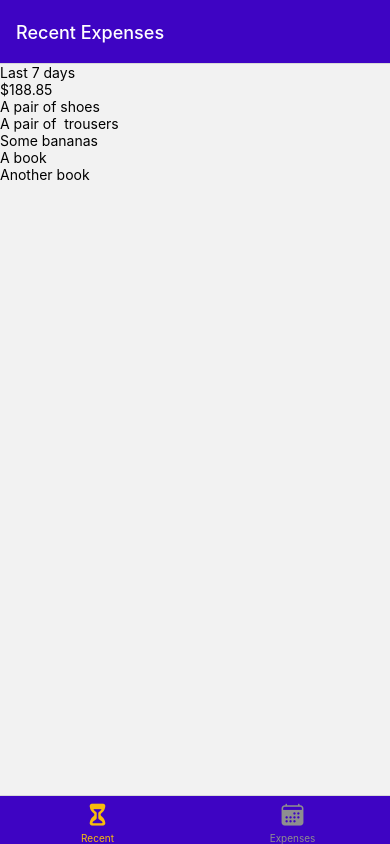
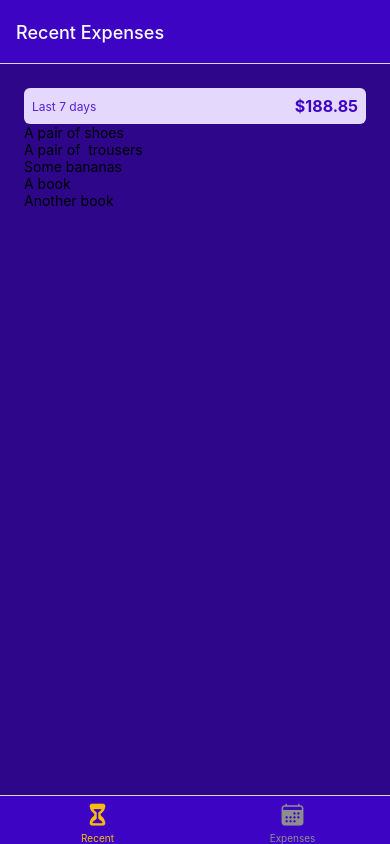
Before and after one commit to Danofu/rn-expenses-tracker, a React Native app: screen / in a window 390 px wide. Built offline with nearby package versions, Linux system fonts and the light colour scheme.

Commit message:
Add styling to ExpensesSummery and ExpensesOutput components

```diff
--- a/src/components/ExpensesOutput/ExpensesSummary.jsx
+++ b/src/components/ExpensesOutput/ExpensesSummary.jsx
@@ -1,15 +1,16 @@
 import PropTypes from 'prop-types';
-import { Text, View } from 'react-native';
+import { StyleSheet, Text, View } from 'react-native';
 
+import { GlobalStyles } from 'constants/styles';
 import { expensesDefaultProps, expensesPropTypes } from 'components/ExpensesOutput/prop-types';
 
 function ExpensesSummary({ expenses, periodName }) {
   const expensesSum = expenses.reduce((sum, expense) => sum + expense.amount, 0);
 
   return (
-    <View>
-      <Text>{periodName}</Text>
-      <Text>${expensesSum.toFixed(2)}</Text>
+    <View style={styles.container}>
+      <Text style={styles.period}>{periodName}</Text>
+      <Text style={styles.sum}>${expensesSum.toFixed(2)}</Text>
     </View>
   );
 }
@@ -19,3 +20,23 @@
 ExpensesSummary.defaultProps = { ...expensesDefaultProps, periodName: '' };
 
 export default ExpensesSummary;
+
+const styles = StyleSheet.create({
+  container: {
+    alignItems: 'center',
+    backgroundColor: GlobalStyles.colors.primary50,
+    borderRadius: 6,
+    flexDirection: 'row',
+    justifyContent: 'space-between',
+    padding: 8,
+  },
+  period: {
+    color: GlobalStyles.colors.primary400,
+    fontSize: 12,
+  },
+  sum: {
+    color: GlobalStyles.colors.primary500,
+    fontSize: 16,
+    fontWeight: 'bold',
+  },
+});
--- a/src/components/ExpensesOutput/index.jsx
+++ b/src/components/ExpensesOutput/index.jsx
@@ -1,8 +1,9 @@
 import PropTypes from 'prop-types';
-import { View } from 'react-native';
+import { StyleSheet, View } from 'react-native';
 
 import ExpensesList from 'components/ExpensesOutput/ExpensesList';
 import ExpensesSummary from 'components/ExpensesOutput/ExpensesSummary';
+import { GlobalStyles } from 'constants/styles';
 import { expensesDefaultProps, expensesPropTypes } from 'components/ExpensesOutput/prop-types';
 
 const MOCK_EXPENSES = [
@@ -15,7 +16,7 @@
 
 function ExpensesOutput({ expenses = MOCK_EXPENSES, expensesPeriod }) {
   return (
-    <View>
+    <View style={styles.container}>
       <ExpensesSummary expenses={expenses} periodName={expensesPeriod} />
       <ExpensesList expenses={expenses} />
     </View>
@@ -27,3 +28,11 @@
 ExpensesOutput.defaultProps = { ...expensesDefaultProps, expensesPeriod: '' };
 
 export default ExpensesOutput;
+
+const styles = StyleSheet.create({
+  container: {
+    backgroundColor: GlobalStyles.colors.primary700,
+    flex: 1,
+    padding: 24,
+  },
+});
```
